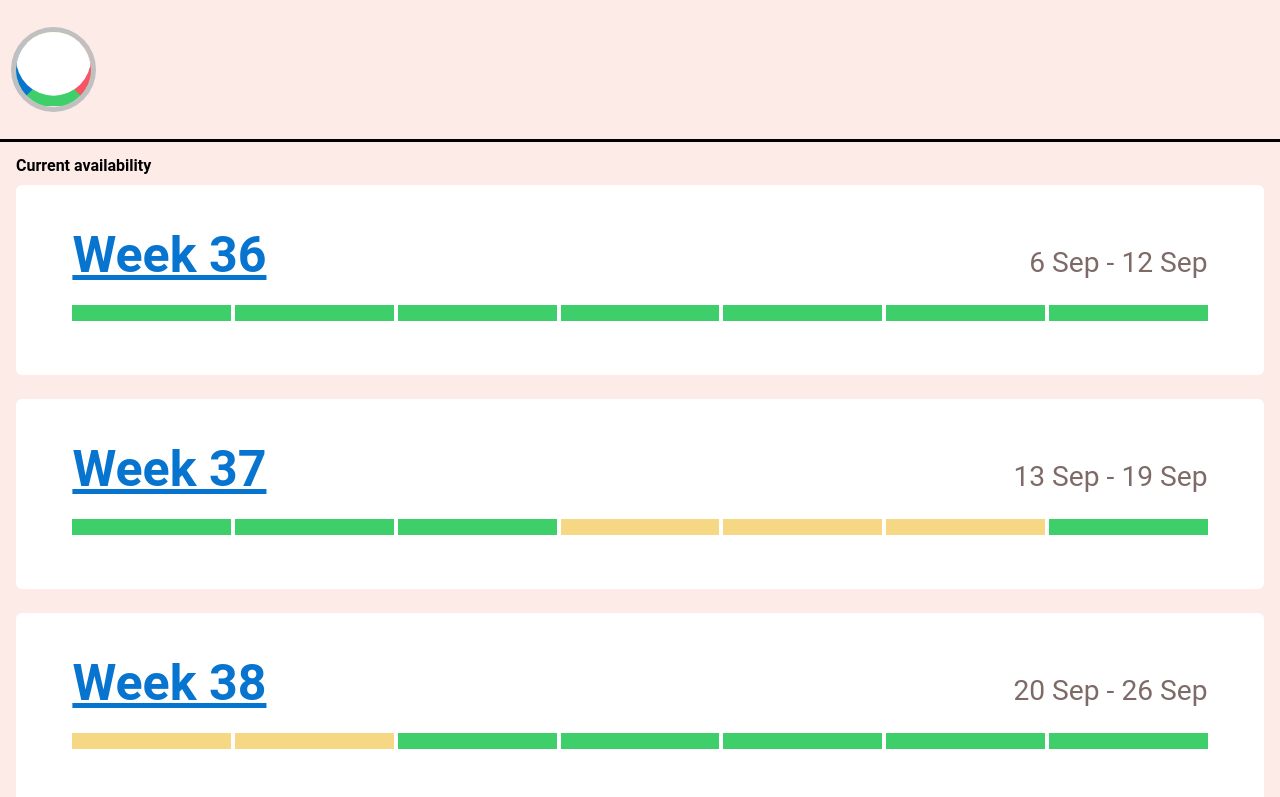
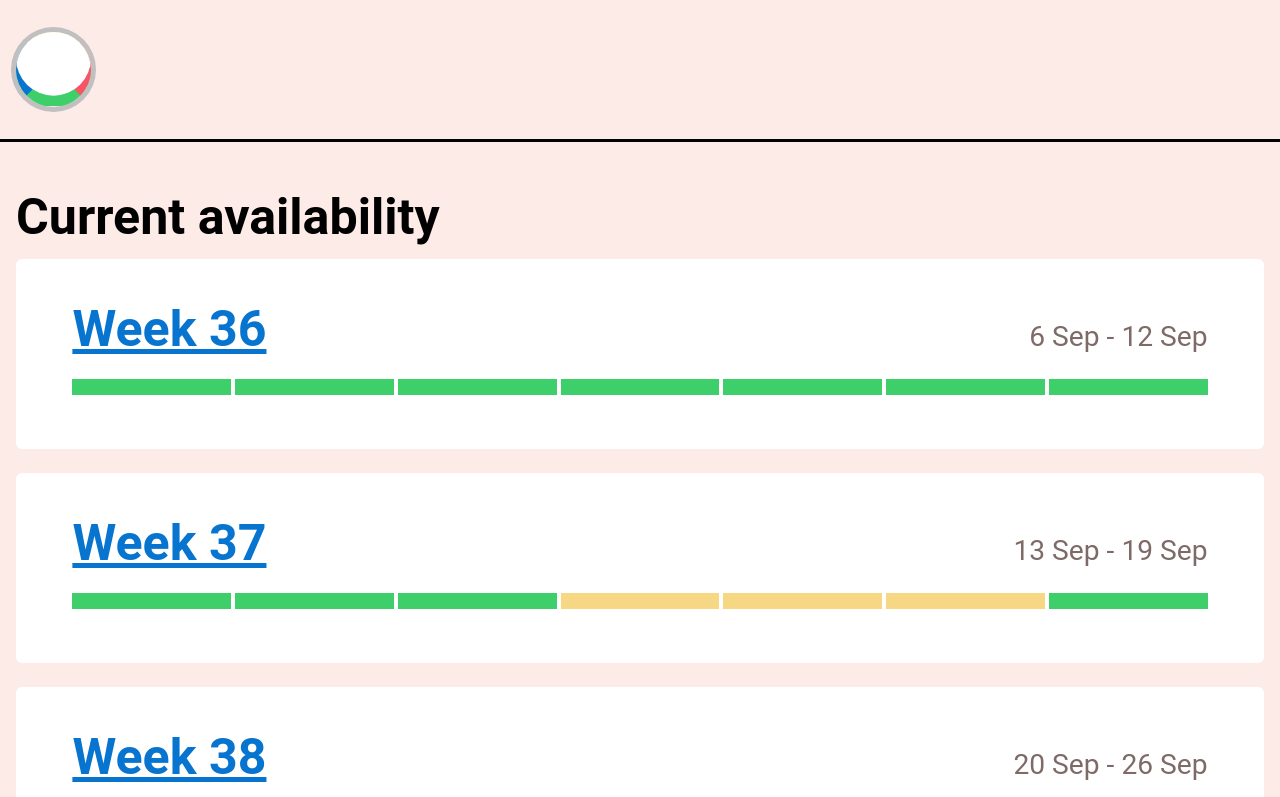
Before and after one commit to jenshedqvist/laundryday, a Next.js app: page / in a window 1280 px wide. Shown: the top 797 px of the page. Built offline with nearby package versions, Linux system fonts and the light colour scheme.

Commit message:
Fix typo in text token

```diff
--- a/styles/tokens/typography.css
+++ b/styles/tokens/typography.css
@@ -9,7 +9,7 @@
       var(--token-font-scale)
   );
   --token-font-size-lvl-2: calc(
-    var(--token-fluid-base-font-size) * var(--token-font-scale) *
+    var(--token-fluid-base-font-size) * var(--token-font-scale)
   );
   --token-font-size-lvl-3: calc(
     var(--token-fluid-base-font-size) * var(--token-font-scale)
```
